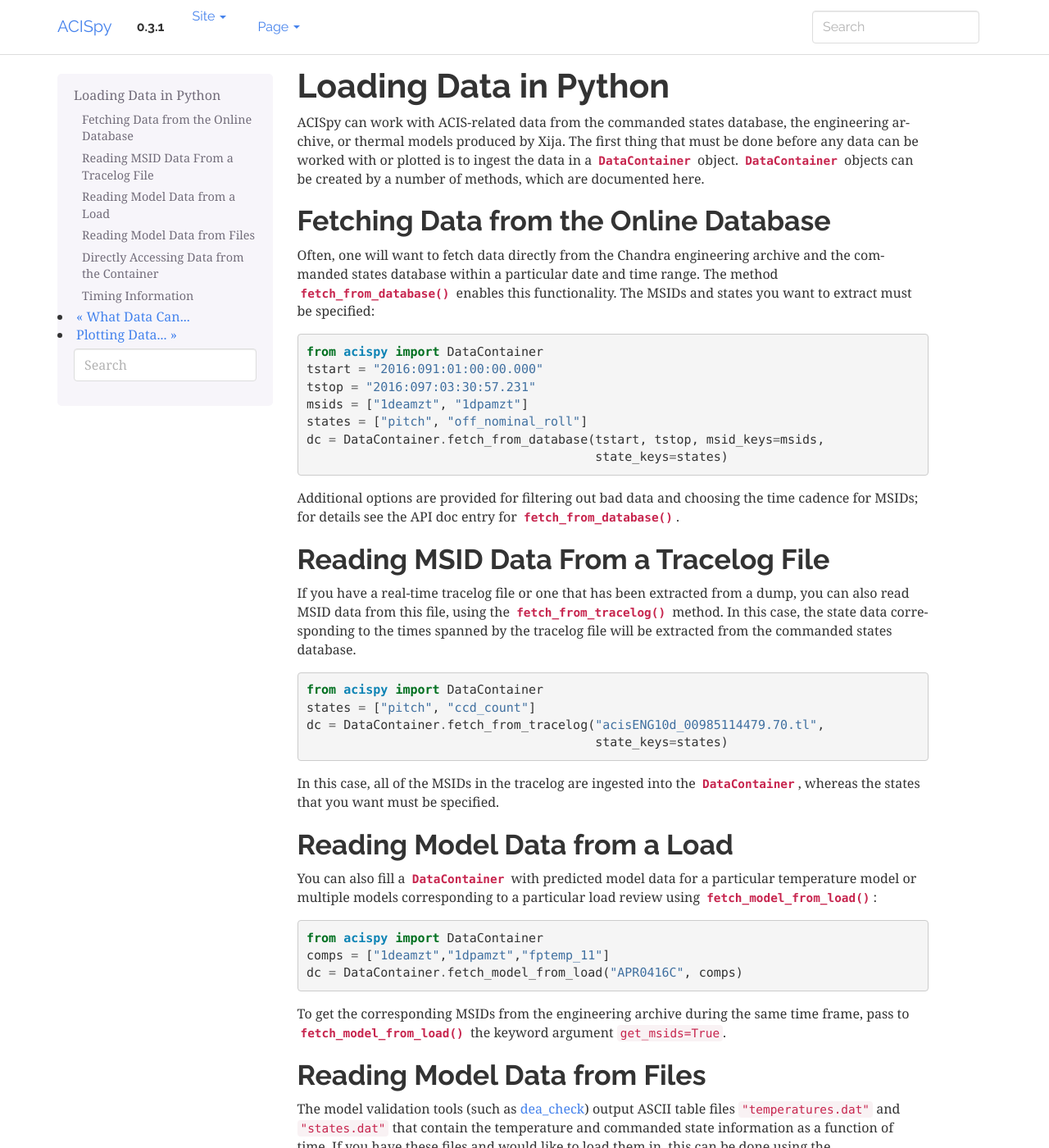
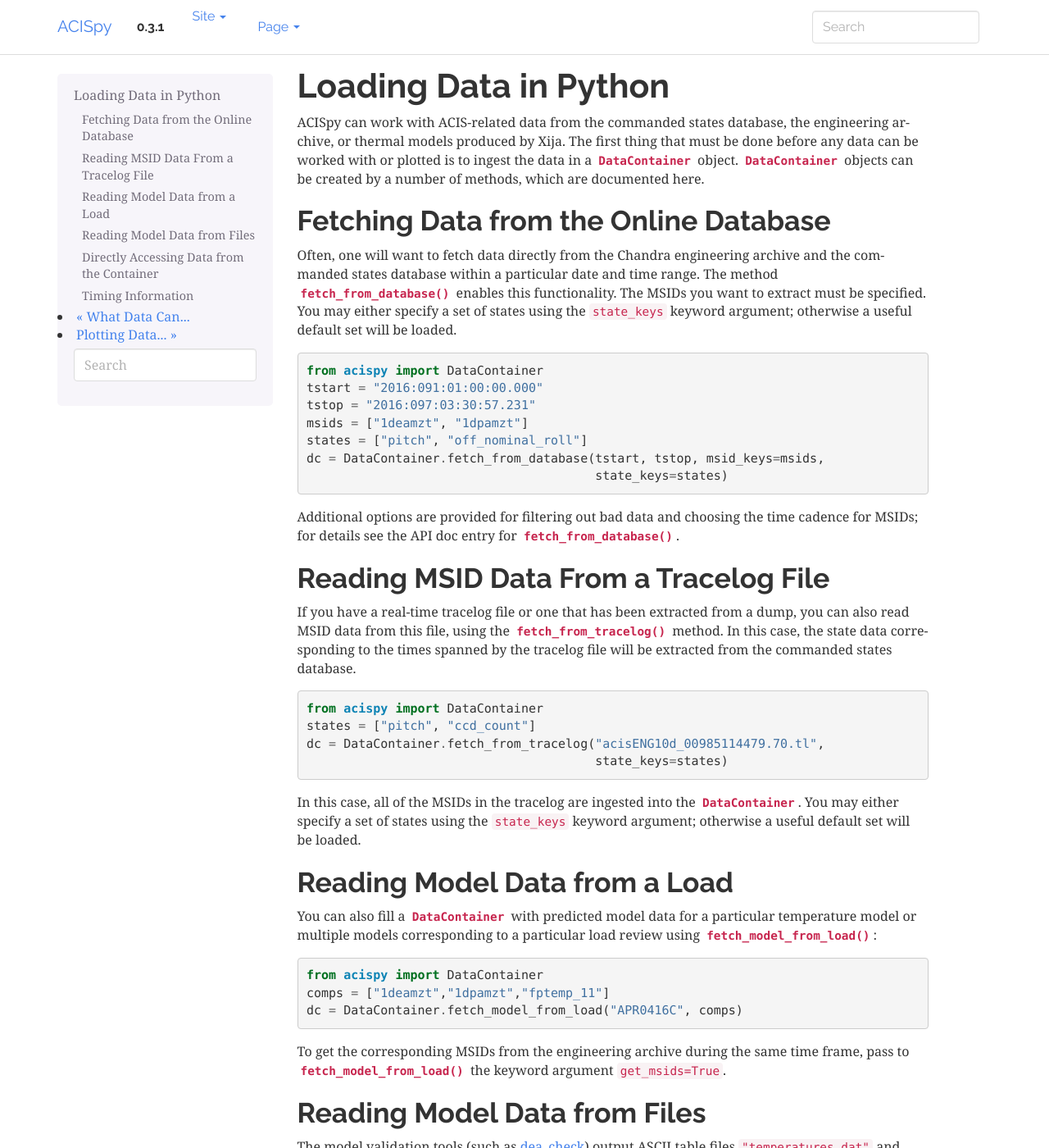
Before and after one commit to jzuhone/acispy, a Sphinx documentation site: the page built from doc/source/loading_data.rst, in a window 1280 px wide and 1400 px high. Shown: the whole window at 82% size. Built offline with Sphinx 7.4.7, drawn with Linux system fonts in a browser that asks for light colours; some of the changed text lies outside the part shown.

Commit message:
More docs and updating SOP table script

```diff
--- a/doc/source/loading_data.rst
+++ b/doc/source/loading_data.rst
@@ -16,8 +16,9 @@ Fetching Data from the Online Database
 Often, one will want to fetch data directly from the Chandra engineering
 archive and the commanded states database within a particular date and time
 range. The method :meth:`~acispy.data_container.DataContainer.fetch_from_database`
-enables this functionality. The MSIDs and states you want to extract must be
-specified:
+enables this functionality. The MSIDs you want to extract must be
+specified. You may either specify a set of states using the ``state_keys``
+keyword argument; otherwise a useful default set will be loaded.
 
 .. code-block:: python
 
@@ -50,8 +51,9 @@ file will be extracted from the commanded states database.
                                            state_keys=states)
 
 In this case, all of the MSIDs in the tracelog are ingested into the
-:class:`~acispy.data_container.DataContainer`, whereas the states that you
-want must be specified.
+:class:`~acispy.data_container.DataContainer`. You may either specify
+a set of states using the ``state_keys`` keyword argument; otherwise
+a useful default set will be loaded.
 
 Reading Model Data from a Load
 ------------------------------
@@ -196,6 +198,16 @@ gives:
      ('states', 'pitch'),
      ('states', 'ccd_count')]
 
+To slice a field array between two times, use the :class:`~acispy.DataContainer.slice_field_on_dates`
+method:
+
+.. code-block:: python
+
+    dc.slice_field_on_dates("states", "ccd_count", "2016:092:11:00:00",
+                            "2016:095:13:26:00")
+
+which returns a subset of the array data between the two times.
+
 Timing Information
 ------------------
 
```
Also changed, not shown: doc/source/command_line.rst (+28 -0 lines), doc/source/Plotting_Data.ipynb, doc/source/Thermal_Models.ipynb, 1 other file.
